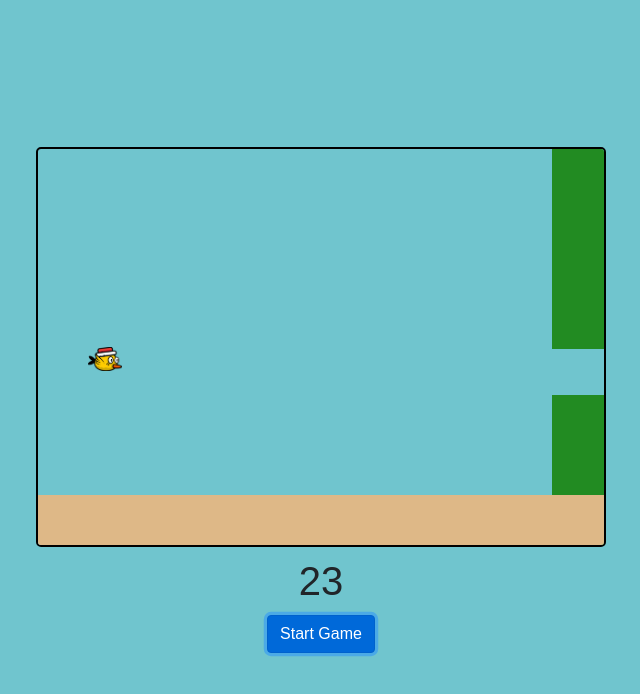
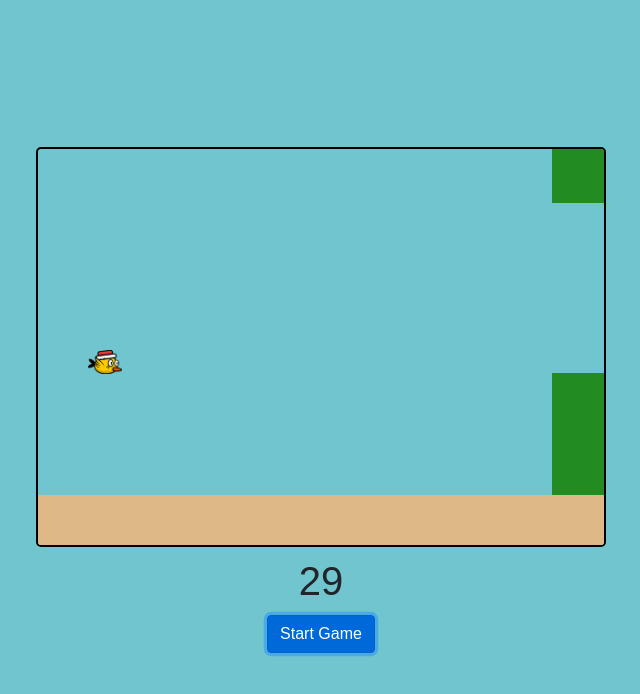
Before and after one commit to sridhar242004/flappy-bird, a plain HTML site: page index.html in a window 1280 px wide. Both pictures are taken after a click on the button "Start Game". Shown: the whole page, without its empty margins (319-959 px from the left). Drawn offline with nearby package versions, Linux system fonts and the light colour scheme.

Commit message:
Update index.html

```diff
--- a/index.html
+++ b/index.html
@@ -46,17 +46,15 @@
     .pipe {
       position: absolute;
       width: 52px;
-        height: 200px;
       background-color: #228B22;
       top: 0;
       right: 0;
-        animation: movePipe 2s infinite linear;
+      animation: movePipe 3s infinite linear;
     }
 
-      .pipe#pipe2 {
+    .pipe.bottom {
       top: unset;
       bottom: 0;
-        height: 150px;
     }
 
     .ground {
@@ -85,7 +83,6 @@
         right: 100%;
       }
     }
-
   </style>
 </head>
 <body>
@@ -93,7 +90,7 @@
     <div class="game-container" id="gameContainer">
       <div class="bird" id="bird"></div>
       <div class="pipe" id="pipe"></div>
-      <div class="pipe" id="pipe2"></div>
+      <div class="pipe bottom" id="pipe2"></div>
       <div class="ground" id="ground"></div>
     </div>
     <div class="score-board">
@@ -114,9 +111,11 @@ let score = 0;
     let isGameOver = false;
     let gravity = 0.5;
     let birdTop = bird.offsetTop;
+    let pipeHeight;
+    let gap = 120;
 
     document.addEventListener('keydown', function(event) {
-  if (event.key === ' ') {
+      if (event.key === ' ' || event.key === 'ArrowUp') {
         fly();
       }
     });
@@ -132,8 +131,9 @@ function startGame() {
       scoreDisplay.textContent = score;
       birdTop = bird.offsetTop;
       bird.style.top = birdTop + 'px';
-  pipe.style.animation = 'movePipe 2s infinite linear';
-  pipe2.style.animation = 'movePipe 2s infinite linear';
+      resetPipes();
+      pipe.style.animation = 'movePipe 3s infinite linear';
+      pipe2.style.animation = 'movePipe 3s infinite linear';
 
       let gameLoop = setInterval(function() {
         if (isGameOver) {
@@ -152,6 +152,14 @@ function startGame() {
       }, 20);
     }
 
+    function resetPipes() {
+      pipeHeight = Math.floor(Math.random() * (gameContainer.clientHeight - gap - ground.clientHeight));
+      pipe.style.height = pipeHeight + 'px';
+      pipe2.style.height = (gameContainer.clientHeight - pipeHeight - gap - ground.clientHeight) + 'px';
+    }
+
+    pipe.addEventListener('animationiteration', resetPipes);
+
     function checkCollision() {
       let birdRect = bird.getBoundingClientRect();
       let pipeRect = pipe.getBoundingClientRect();
@@ -160,7 +168,7 @@ function checkCollision() {
 
       if (birdRect.right > pipeRect.left && birdRect.left < pipeRect.right &&
           (birdRect.top < pipeRect.bottom || birdRect.bottom > pipe2Rect.top) ||
-      birdRect.bottom > groundRect.top) {
+          birdRect.bottom > groundRect.top || birdRect.top < 0) {
         return true;
       }
       return false;
@@ -172,7 +180,6 @@ function gameOver() {
       pipe2.style.animation = 'none';
       alert('Game Over! Your score is ' + score);
     }
-
   </script>
 </body>
 </html>
```
Lines whose indentation alone changed are shown as unchanged.
